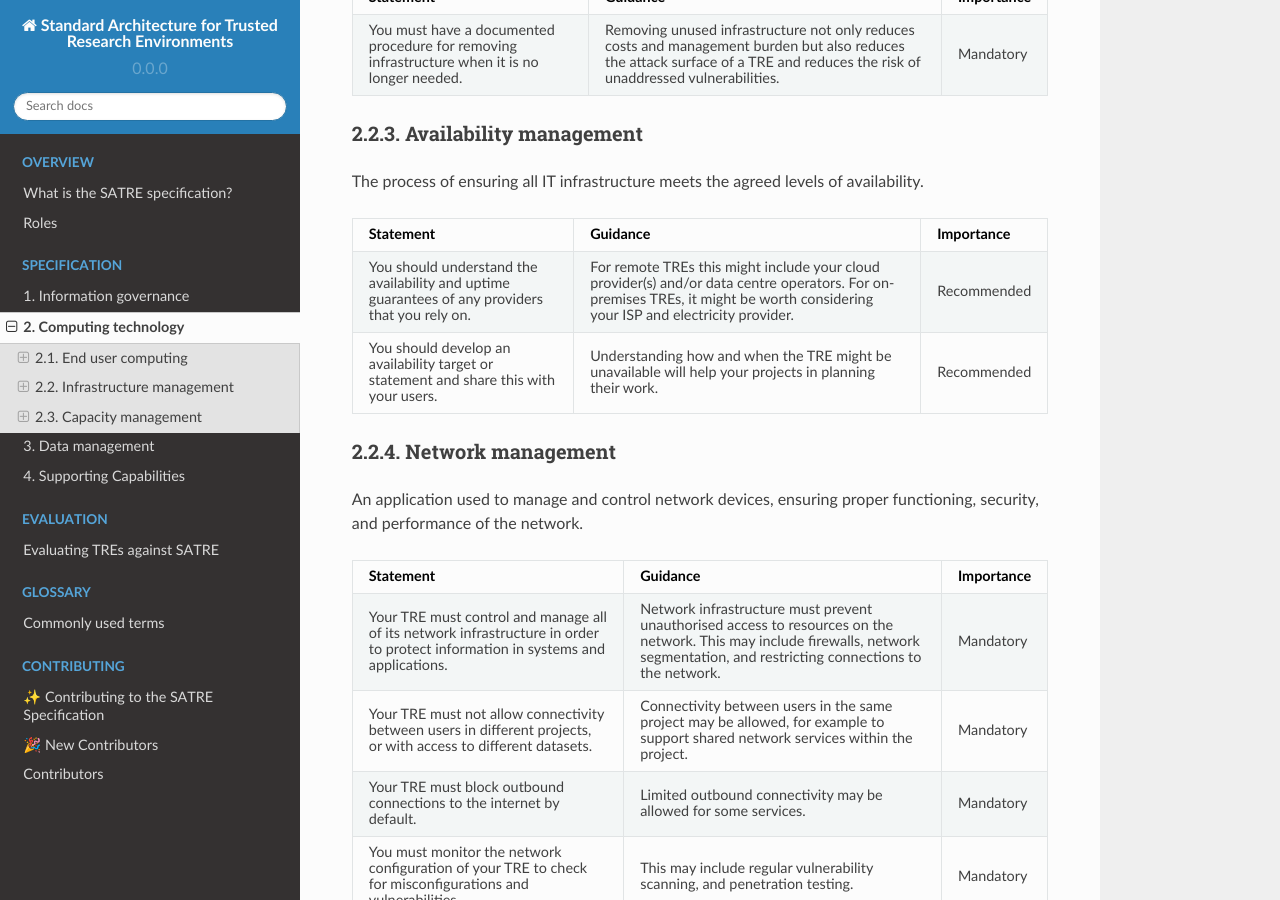
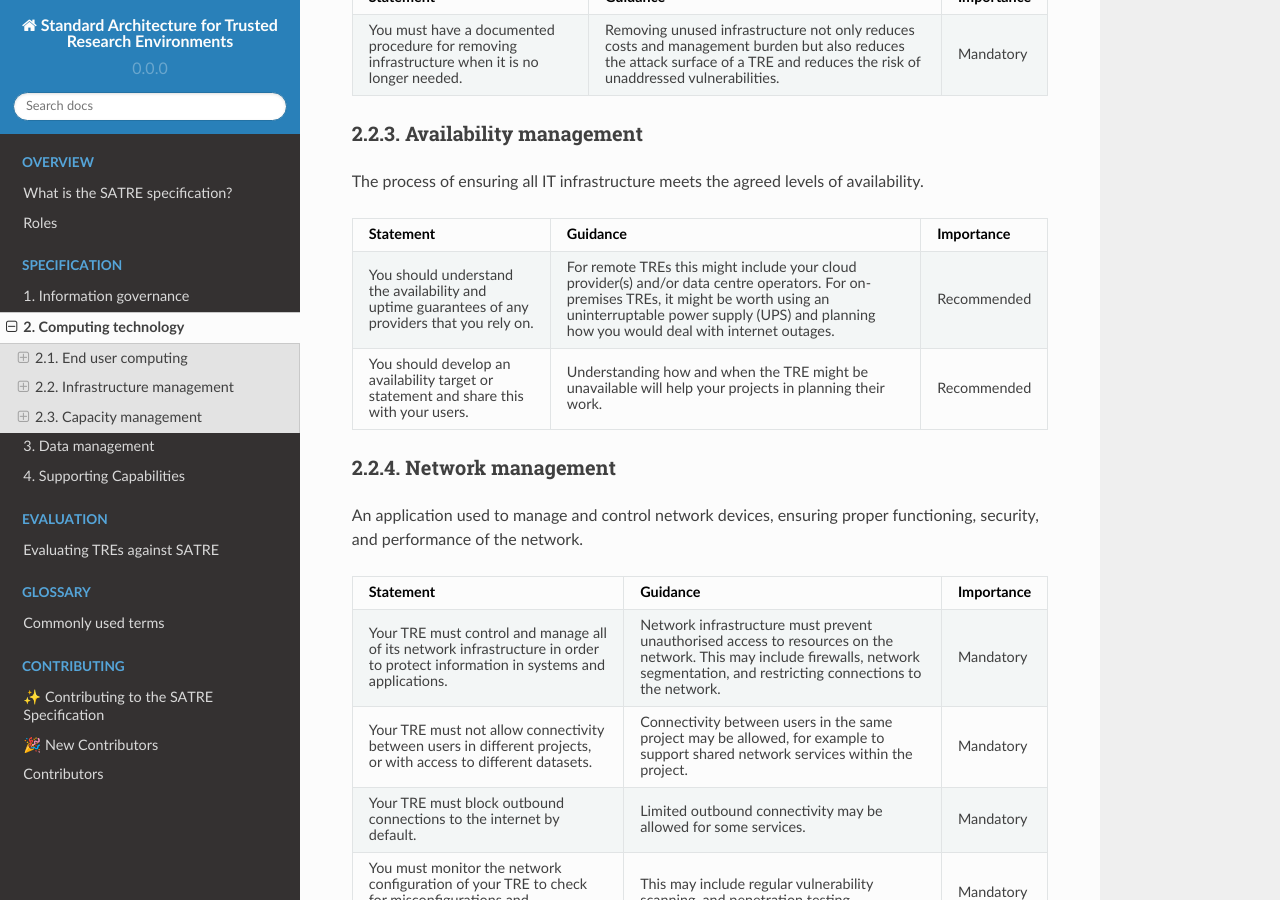
Before and after one commit to sa-tre/satre-specification, a Sphinx documentation site: the page built from docs/source/pillars/computing_technology.md, in a window 1280 px wide and 900 px high, scrolled down 4533 px. Built offline with Sphinx 7.4.7 and the Read the Docs theme 2.0.0, drawn with Linux system fonts in a browser that asks for light colours.

Commit message:
:memo: Drop electricity provider suggestion

```diff
--- a/docs/source/pillars/computing_technology.md
+++ b/docs/source/pillars/computing_technology.md
@@ -223,7 +223,7 @@ The process of ensuring all IT infrastructure meets the agreed levels of availab
   - Importance
 * - You should understand the availability and uptime guarantees of any providers that you rely on.
   - For remote TREs this might include your cloud provider(s) and/or data centre operators.
-    For on-premises TREs, it might be worth considering your ISP and electricity provider.
+    For on-premises TREs, it might be worth using an uninterruptable power supply (UPS) and planning how you would deal with internet outages.
   - Recommended
 * - You should develop an availability target or statement and share this with your users.
   - Understanding how and when the TRE might be unavailable will help your projects in planning their work.
```
